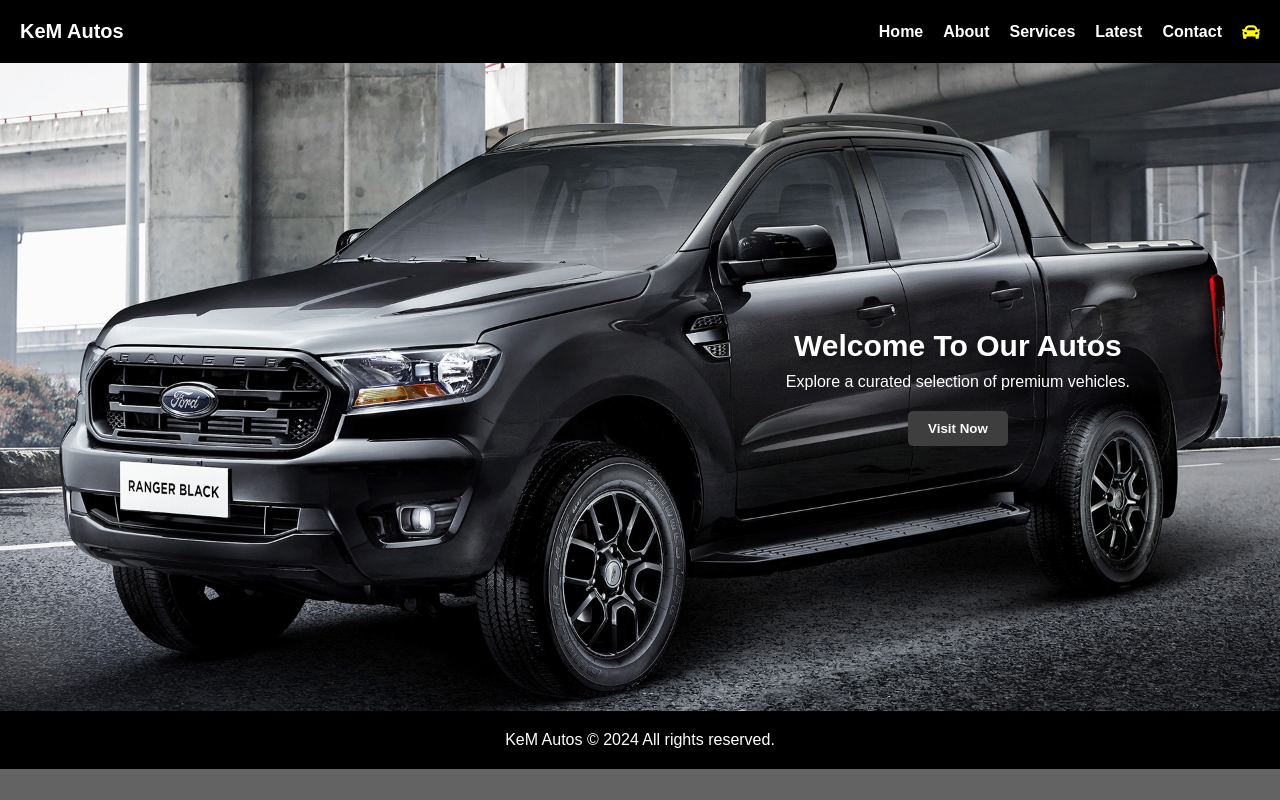
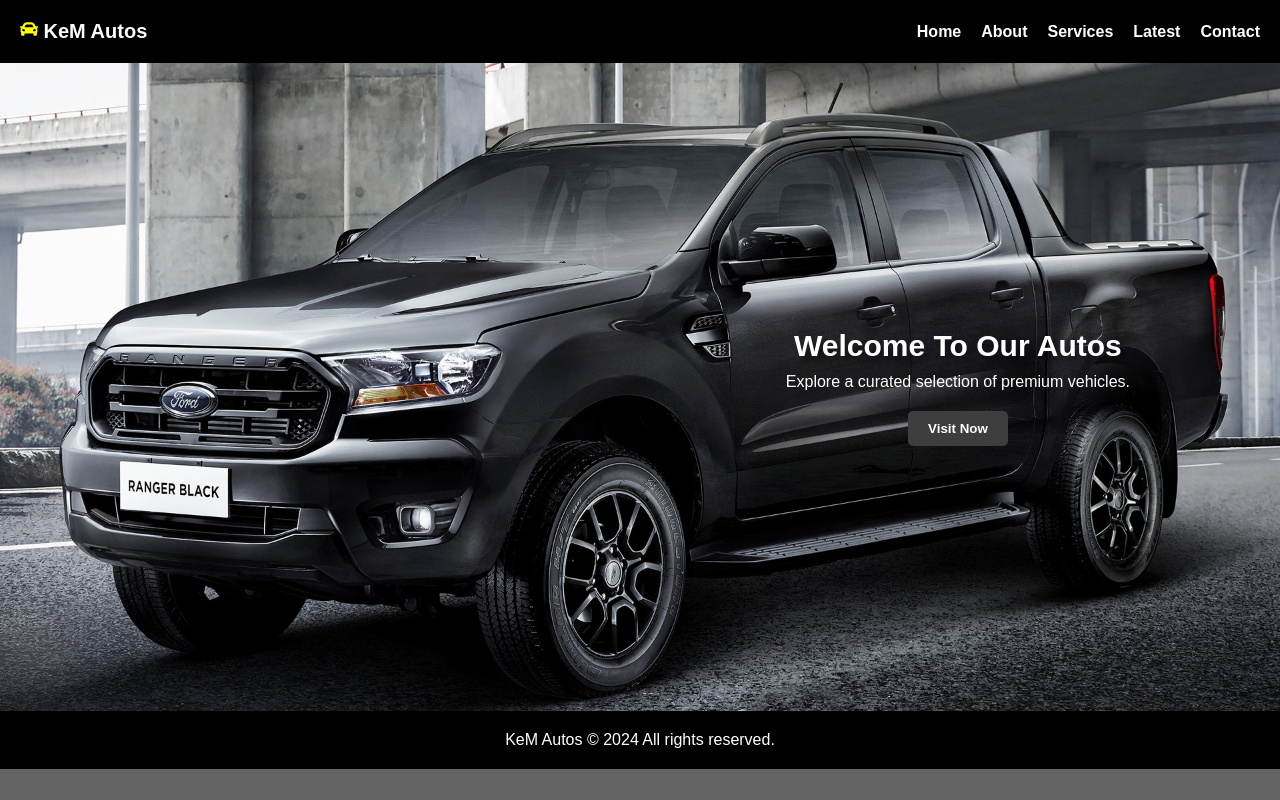
Before and after one commit to KaleemUsman/https---github.com-KaleemUsman-kem-autos-custom, a Next.js app: page / in a window 1280 px wide. Built offline with nearby package versions, Linux system fonts and the light colour scheme.

Commit message:
Update Header.tsx

```diff
--- a/src/components/Header.tsx
+++ b/src/components/Header.tsx
@@ -4,14 +4,15 @@
 const Header = () => {
   return (
     <header className='header'>
-<h1 className='logo'>KeM Autos</h1>
+
+<h1 className='logo'>
+<FaCar style={{color: 'yellow', fontSize: '18px',}} /> KeM Autos</h1>
     <nav>
       <Link href="/">Home</Link>
       <Link href="/about">About</Link>
       <Link href="/services">Services</Link>
       <Link href="/latest">Latest</Link>
       <Link href="/contact">Contact</Link>
-    <FaCar style={{color: 'yellow', fontSize: '18px'}} />
     </nav>
 
     </header>
```
Lines whose indentation alone changed are shown as unchanged.
